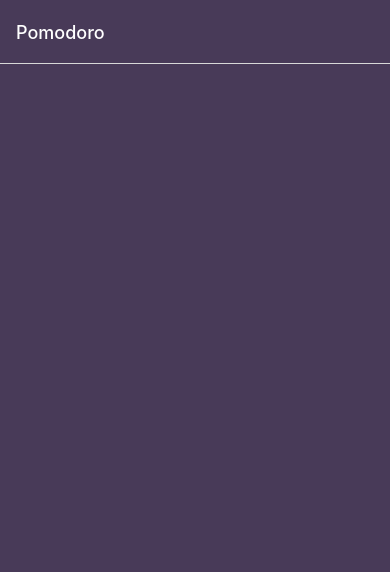
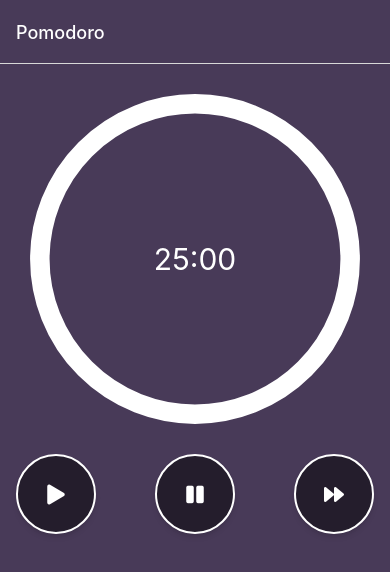
Before and after one commit to Rajakumardev/simple_pomodoro, a React Native app: screen /Home in a window 390 px wide. Shown: the top 572 px of the page. Built offline with nearby package versions, Linux system fonts and the light colour scheme.

Commit message:
progress circle

```diff
--- a/src/screens/Home.tsx
+++ b/src/screens/Home.tsx
@@ -1,10 +1,63 @@
 import React from 'react';
 import { styled } from 'nativewind';
 import { Text, View } from 'react-native';
+import { Svg, Circle } from 'react-native-svg';
+import { ControlButton } from '../Component';
+import Icon from 'react-native-vector-icons/FontAwesome5';
 
 const StyledView = styled(View);
 const StyledText = styled(Text);
+const CIRCLE_LENGTH = 1000;
+const radius = CIRCLE_LENGTH / (2 * Math.PI);
+const viewBoxHeight = 400;
+const viewBoxWidth = 400;
 
 export const Home = (): JSX.Element => {
-	return <StyledView className="bg-primary-900 flex-1"></StyledView>;
+	return (
+		<StyledView className="bg-primary-900 flex-1">
+			<StyledView className="relative flex-1">
+				<Svg
+					className="fill-primary-900"
+					viewBox={`0 0 ${viewBoxWidth} ${viewBoxHeight}`}
+				>
+					<Circle
+						cx={viewBoxWidth / 2}
+						cy={viewBoxHeight / 2}
+						r={radius}
+						stroke={'#fff'}
+						strokeWidth={20}
+						strokeDasharray={CIRCLE_LENGTH}
+						strokeDashoffset={CIRCLE_LENGTH * 0}
+					/>
+				</Svg>
+				<StyledView className="flex absolute justify-center items-center w-full h-full">
+					<StyledText className={`text-white  z-10 text-3xl`}>
+						25:00
+					</StyledText>
+				</StyledView>
+			</StyledView>
+			<StyledView className="flex-1 px-4 flex">
+				<StyledView className="flex flex-row items-start justify-between">
+					<ControlButton
+						className="text-xl w-20 h-20 flex justify-center
+							items-center border-2 border-white"
+					>
+						<Icon name="play" size={20} color={'#fff'} />
+					</ControlButton>
+					<ControlButton
+						className="text-xl w-20 h-20 flex justify-center
+							items-center border-2 border-white"
+					>
+						<Icon name="pause" size={20} color={'#fff'} />
+					</ControlButton>
+					<ControlButton
+						className="text-xl w-20 h-20 flex justify-center
+							items-center border-2 border-white"
+					>
+						<Icon name="forward" size={20} color={'#fff'} />
+					</ControlButton>
+				</StyledView>
+			</StyledView>
+		</StyledView>
+	);
 };
```
